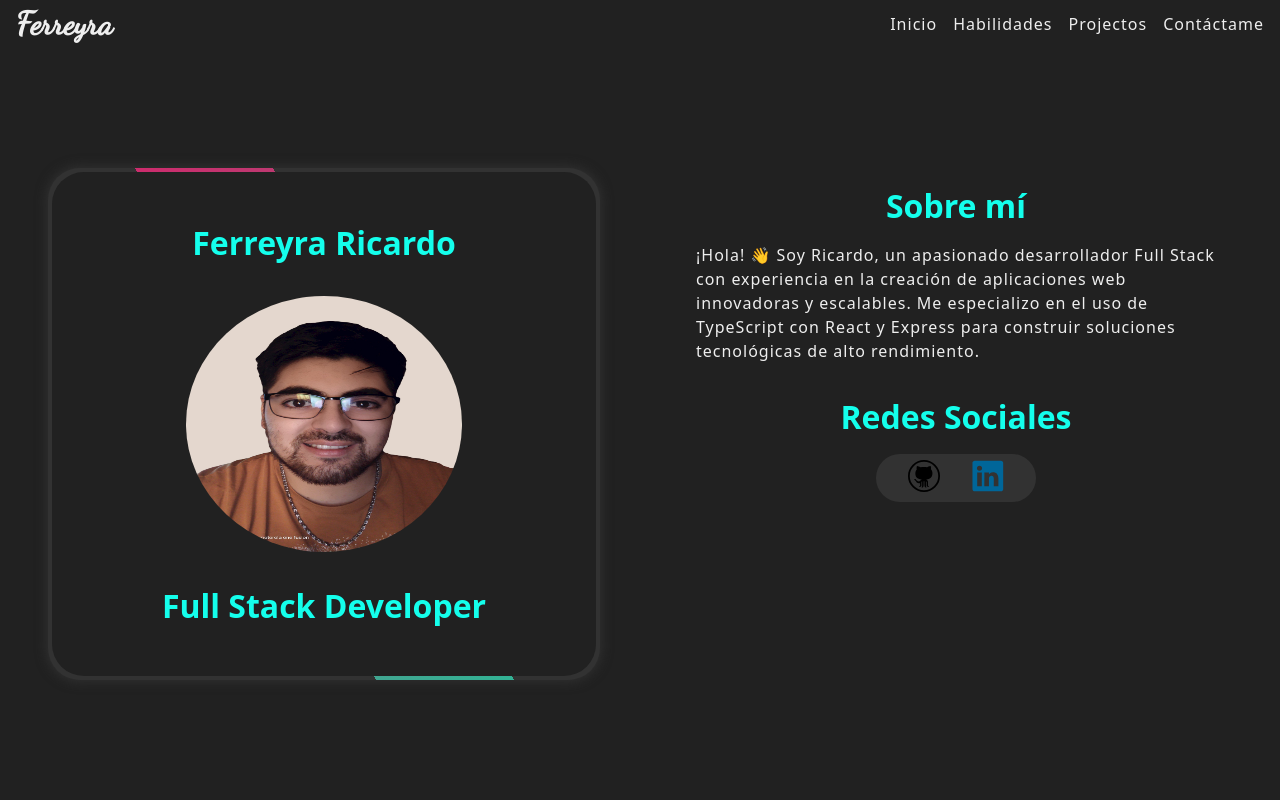
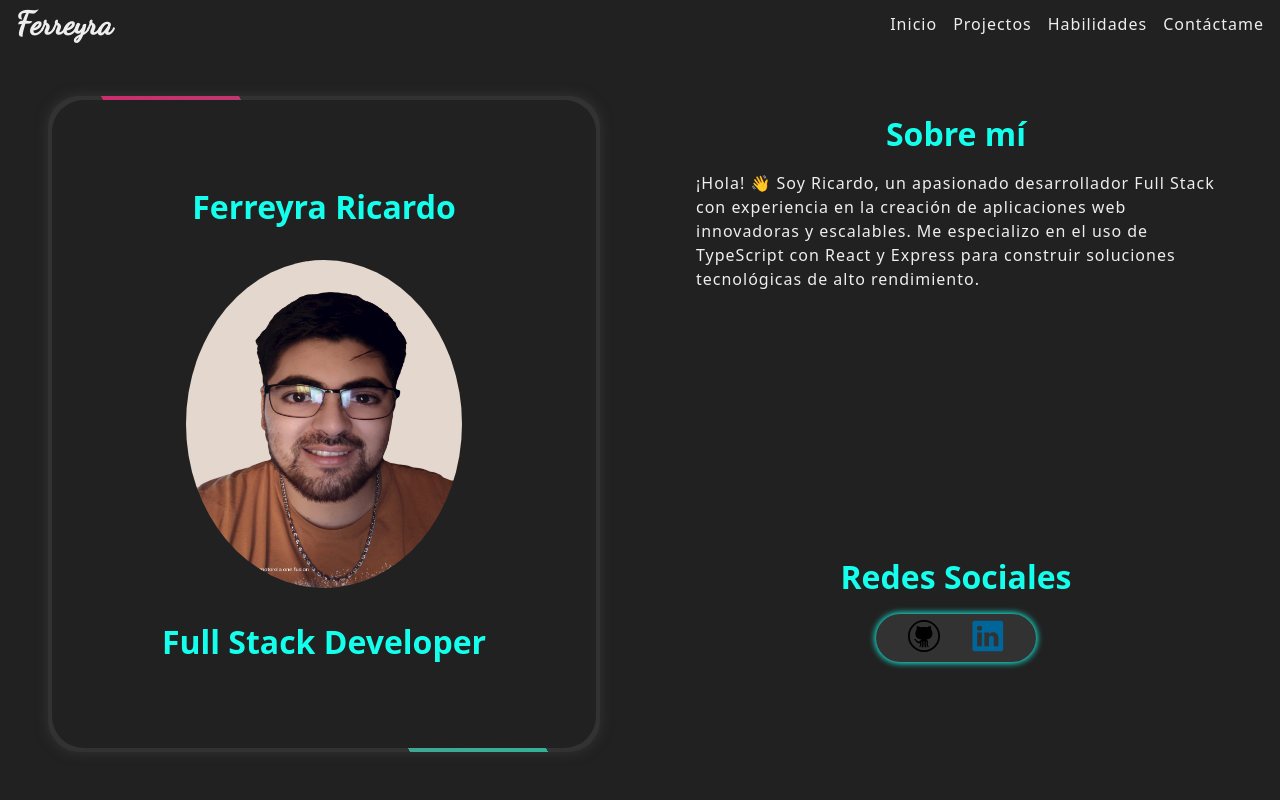
Before and after one commit to Glutix/old-portfolio, a React (Vite) app: page / in a window 1280 px wide. Shown: the top 800 px of the page. Built offline with nearby package versions, Linux system fonts and the light colour scheme.

Commit message:
fix/text-about

```diff
--- a/src/components/NavBar.tsx
+++ b/src/components/NavBar.tsx
@@ -4,10 +4,18 @@ const Navbar = () => {
 			<h1 className="nav-title"> Ferreyra</h1>
 
 			<section className="nav-section">
-				<a href="#"><p>Inicio</p></a>
-				<a href=""><p>Habilidades</p></a>
-				<a href="#projects"><p>Projectos</p></a>
-				<a href=""><p>Contáctame</p></a>
+				<a href="#">
+					<p>Inicio</p>
+				</a>
+				<a href="#projects">
+					<p>Projectos</p>
+				</a>
+				<a href="#skills">
+					<p>Habilidades</p>
+				</a>
+				<a href="#contact">
+					<p>Contáctame</p>
+				</a>
 			</section>
 		</div>
 	);
--- a/src/styles/components/_about.scss
+++ b/src/styles/components/_about.scss
@@ -13,7 +13,7 @@
 		justify-content: center;
 		align-items: center;
 		width: 50%;
-		height: 80%;
+		height: 100%;
 		padding: 2rem;
 
 		.box {
@@ -75,17 +75,18 @@
 		align-items: center;
 		padding: 2rem;
 		width: 50%;
-		height: 80%;
+		height: 100%;
 		gap: 1rem;
 
 		.info-about {
 			display: flex;
 			flex-direction: column;
 			align-items: center;
-			height: 60%;
+			min-height: calc(70% - 1rem);
 			width: 100%;
 			gap: 1rem;
 			padding: 1rem;
+			overflow-y: hidden;
 		}
 
 		.info-redes {
@@ -94,7 +95,7 @@
 			align-items: center;
 			gap: 1rem;
 			width: 100%;
-			height: 100%;
+			height: 30%;
 
 			.conteiner-icons {
 				display: flex;
@@ -105,6 +106,7 @@
 				border-radius: 2rem;
 				gap: 2rem;
 				background-color: $color-secundary;
+				box-shadow: 0px 0px 6px 1px $color-text-important;
 				.icon {
 					width: 2rem;
 					height: 2rem;
```
